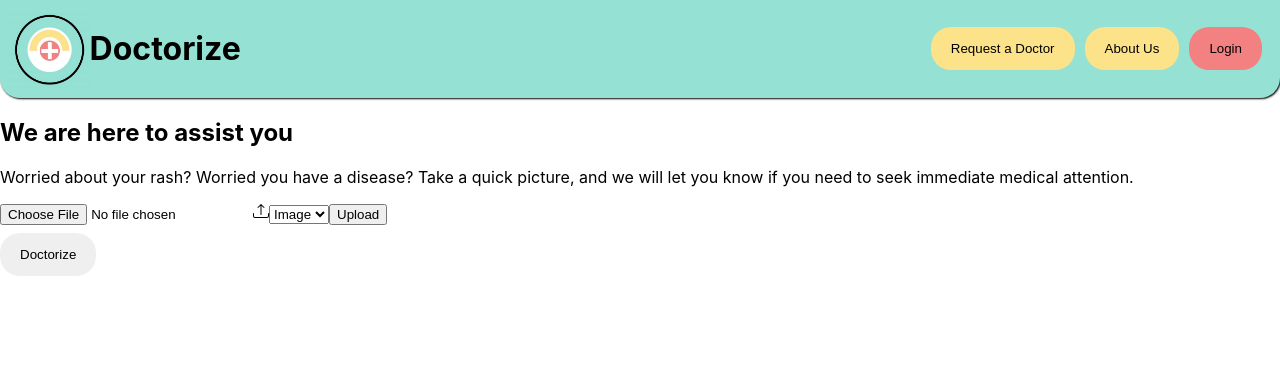
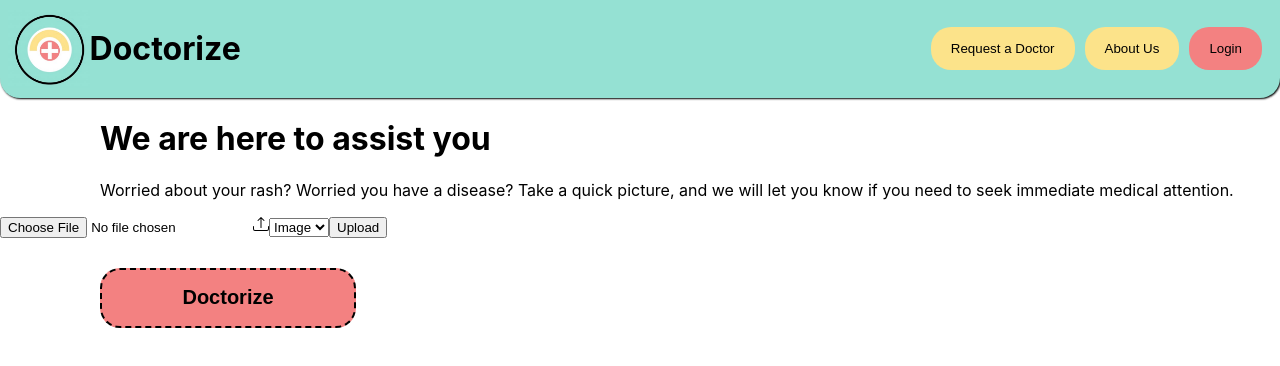
Before and after one commit to Docterize-AI/doctorize-frontend, a Next.js app: page /doctorize in a window 1280 px wide. Shown: the top 366 px of the page. Built offline with nearby package versions, Linux system fonts and the light colour scheme.

Commit message:
completed most of dockerize page

```diff
--- a/pages/doctorize.js
+++ b/pages/doctorize.js
@@ -4,6 +4,7 @@ import styles from '../styles/Home.module.css';
 import { useRouter } from 'next/router';
 import { BsUpload } from 'react-icons/bs';
 import { Header } from './components/header';
+import docStyles from '../styles/Doctorize.module.css';
 
 export default function Doctorize() {
 
@@ -44,14 +45,14 @@ export default function Doctorize() {
             </div>
 
             {/* Body */}
-            <div>
-                <h2>We are here to assist you</h2>
+            <div className={docStyles.content}>
+                <h1>We are here to assist you</h1>
                 <p>Worried about your rash? Worried you have a disease? Take a quick picture, and we will let you know if you need to seek immediate medical attention.</p>
             </div>
 
             <div>
                 <form>
-                    <input type="file" id="file" name="file" onChange={onChangeHandler}/>
+                    <input className={docStyles['upload-button']} type="file" id="file" name="file" onChange={onChangeHandler}/>
                     <BsUpload />
                     <select id="fileType" name="fileType" onChange={fileTypeChange}>
                         <option value='image'>Image</option>
@@ -61,7 +62,7 @@ export default function Doctorize() {
                 </form>
             </div>
 
-            <button className={styles.button} onClick={routeToResults}>Doctorize</button>
+            <button className={docStyles.doctorize} onClick={routeToResults}>Doctorize</button>
         </div>
     );
 }
--- a/pages/index.js
+++ b/pages/index.js
@@ -29,7 +29,7 @@ export default function Home() {
 
       {/* Body */}
       <div className={styles['login-container']}>
-        <h1>Login</h1>
+        <h1>Log In</h1>
         <form>
           <div className={styles['input-container']}>
             <input className={styles.input} type="text" value={username} name="username" placeholder="Email" onChange={e => setUsername(e.target.value)} />
--- /dev/null
+++ b/styles/Doctorize.module.css
@@ -0,0 +1,21 @@
+.upload-button {
+
+}
+
+.content {
+    margin-left: 100px;
+}
+
+.doctorize {
+    margin-left: 100px;
+    border-radius: 20px;
+    border-style: dashed;
+    background-color: #F38181;
+    width: 20%;
+    height: 60px;
+    margin-top: 30px;
+    border-color: black;
+    color: black;
+    font-size: 20px;
+    font-weight: bold;
+}
--- a/styles/Home.module.css
+++ b/styles/Home.module.css
@@ -167,7 +167,7 @@
   border-style: dashed;
   width: 60%;
   margin: 0 auto;
-  margin-top: 10px;
+  margin-top: 30px;
 }
 
 .input {
```
